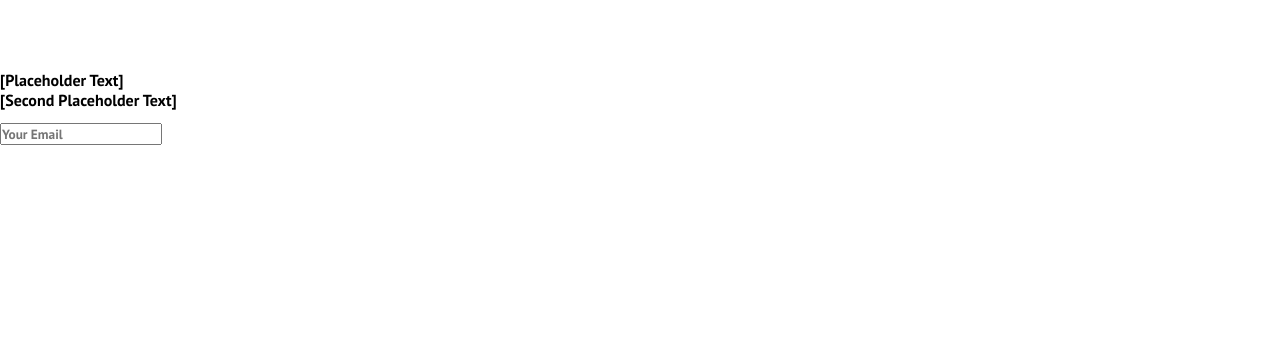
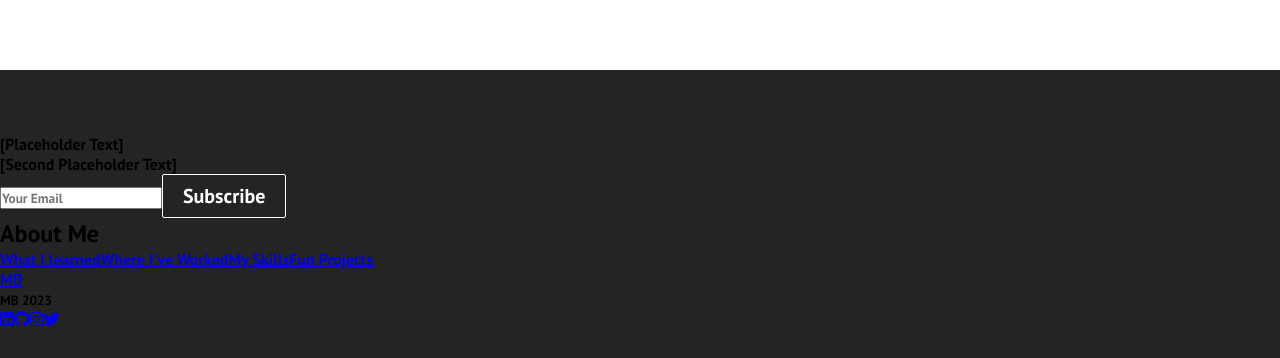
Before and after one commit to mbrightman/mbrightman.github.io, a React (Create React App) app in the folder resume-website-1/: page / in a window 1280 px wide. Shown: the part 1431-1789 px from the top of the page. Before the commit the page ends 1585 px from the top, so only its background shows below. Built offline with nearby package versions, Linux system fonts and the light colour scheme.

Commit message:
Created Footer JSX

```diff
--- a/resume-website-1/src/components/Footer.css
+++ b/resume-website-1/src/components/Footer.css
@@ -0,0 +1,8 @@
+.footer-container {
+    background-color: #242424;
+    padding: 4rem 0 2rem 0;
+    display: flex;
+    flex-direction: column;
+    justify-content: center;
+    align-self: center;
+}
--- a/resume-website-1/src/components/Footer.js
+++ b/resume-website-1/src/components/Footer.js
@@ -1,5 +1,7 @@
 import React from 'react'
 import { Button } from './Button'
+import './Footer.css'
+import { Link } from 'react-router-dom'
 
 function Footer() {
   return (
@@ -18,6 +20,41 @@ function Footer() {
             </form>
         </div>
       </section>
+      <div className='footer-links'>
+        <div className='footer-link-wrapper'>
+            <div className='footer-link-items'>
+                <h2>About Me</h2>
+                <Link to='/education'>What I learned</Link>
+                <Link to='/work'>Where I've Worked</Link>
+                <Link to='/skills'>My Skills</Link>
+                <Link to='/skills'>Fun Projects</Link>
+            </div>
+        </div>
+      </div>
+      <section className='social-media'>
+        <div className='social-media-wrap'>
+            <div className='footer-logo'>
+                <Link to='/' className='social-logo'>
+                    MB
+                </Link>
+            </div>
+            <small className='website-rights'>MB 2023</small>
+            <div className='social-icons'>
+                <Link className='social-icon-link linkedin' to='/' target='_blank' aria-label='LinkedIn'>
+                    <i className='fab fa-linkedin'></i>
+                </Link>
+                <Link className='social-icon-link github' to='/' target='_blank' aria-label='GitHub'>
+                    <i className='fab fa-github'></i>
+                </Link>
+                <Link className='social-icon-link instagram' to='/' target='_blank' aria-label='Instagram'>
+                    <i className='fab fa-instagram'></i>
+                </Link>
+                <Link className='social-icon-link twitter' to='/' target='_blank' aria-label='Twitter'>
+                    <i className='fab fa-twitter'></i>
+                </Link>
+            </div>
+        </div>
+      </section>
     </div>
   )
 }
```
